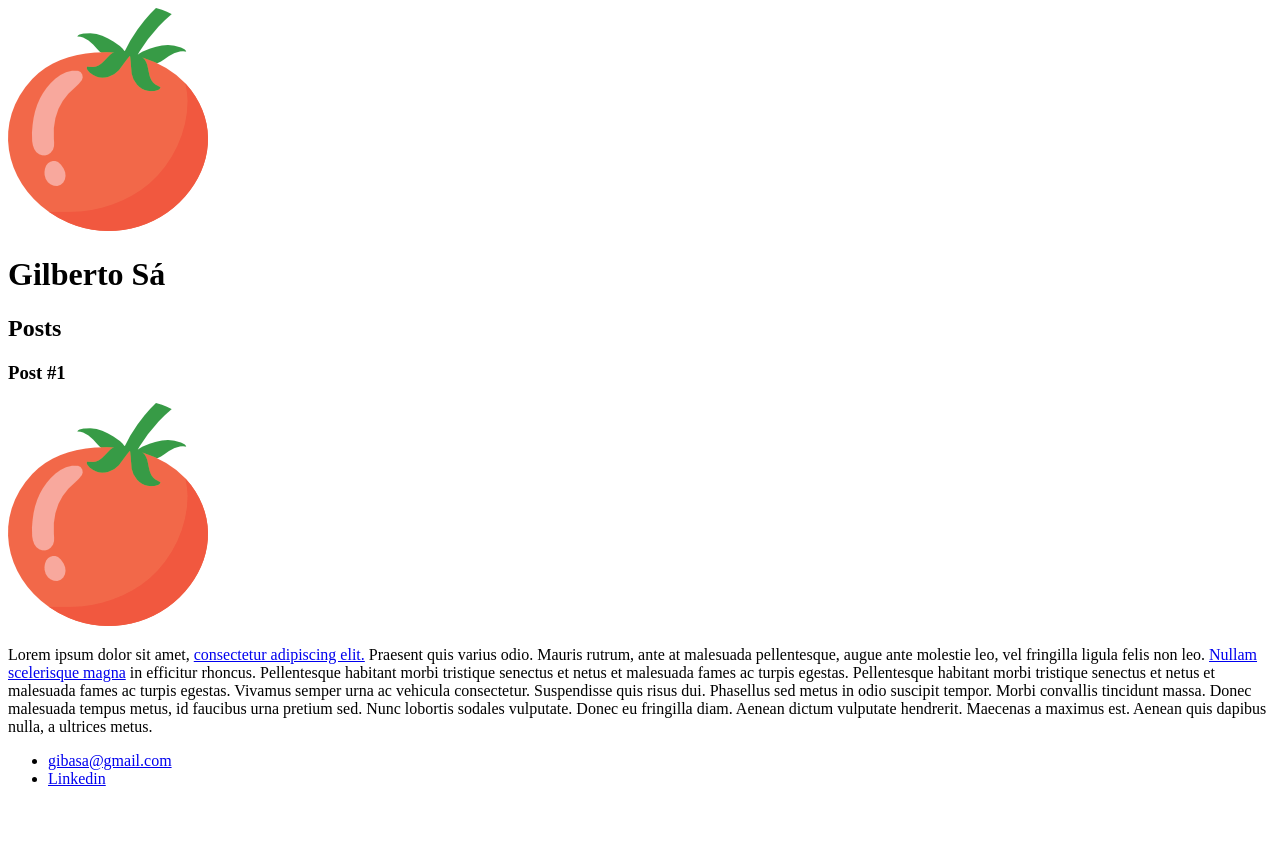
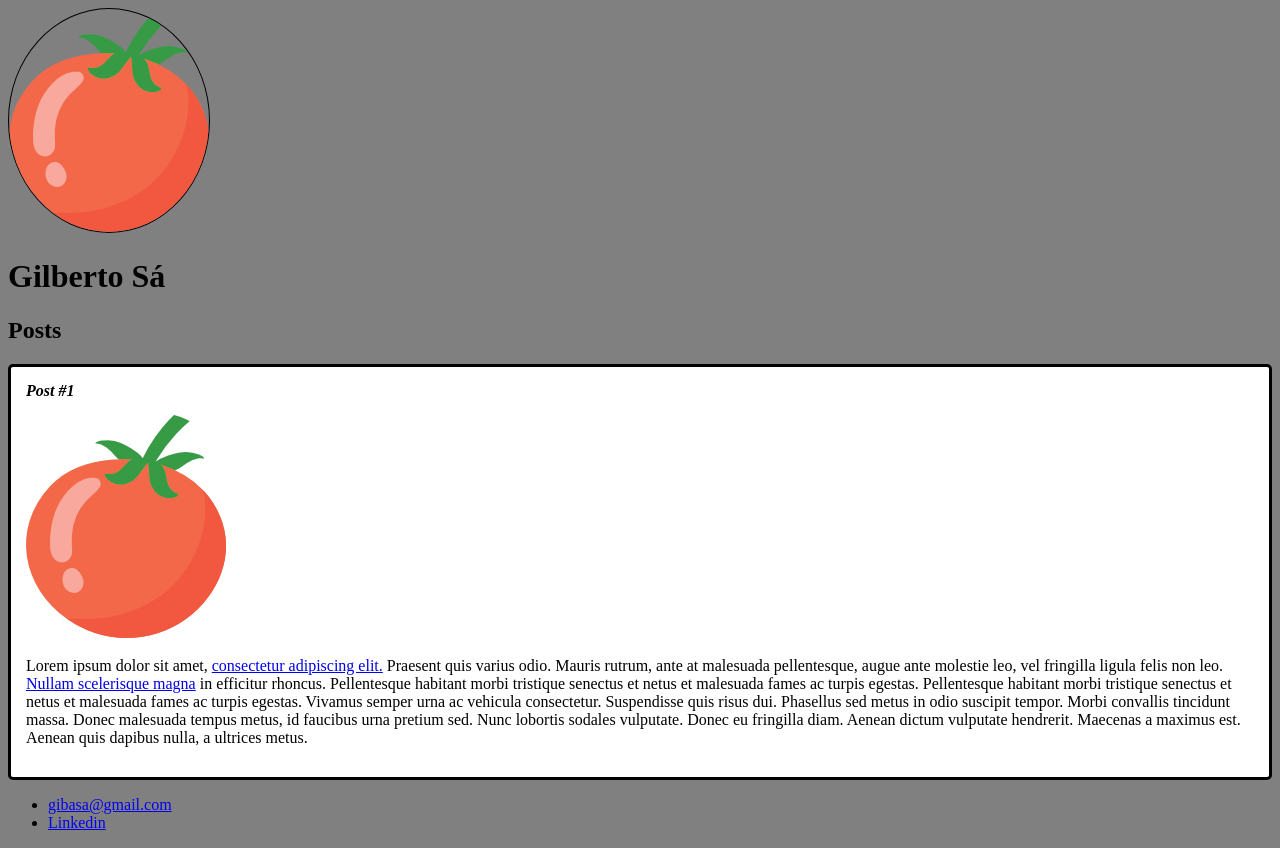
Before and after one commit to Gibasa/Bootcamp-Santander-Dio, a plain HTML site: page Html e Css/Site-teste.html in a window 1280 px wide. Before the commit the page ends 804 px from the top, so only its background shows below. Drawn offline with Linux system fonts and the light colour scheme; files whose address does not match are found by name.

Commit message:
Iniciado o estudo de estilização com CSS. Adicionado materiais complementares CSS

```diff
--- a/Html e Css/Site-teste.html
+++ b/Html e Css/Site-teste.html
@@ -3,22 +3,23 @@
     <head>
         <meta charset="utf-8">
         <title>Gilberto Sá</title>
+        <link rel="Stylesheet" href="style.css"
     </head>
     <body>
         <header>
-            <img src="tomato.jpg" alt="ilustração tomate">
-            <h1>Gilberto Sá</h1>
+            <img src="tomato.jpg" alt="ilustração tomate" class="photo">
+            <h1 id="title">Gilberto Sá</h1>
         </header>
         <section>
             <header>
-                <h2>Posts</h2>
+                <h2 class="subtitle">Posts</h2>
             </header>
-            <article>
+            <article class="post">
                 <header>
-                    <h3>Post #1</h3>
-                    <img src="C:\Users\gibas\OneDrive\Área de Trabalho\Dio\dio-desafio-github-primeiro-repositorio\Html e Css\tinifiedtomato\tomato.jpg">
+                    <h3 class="post_title">Post #1</h3>
+                    <img src="tomato.jpg" class="post_image">
                 </header>
-                <p>
+                <p class="post_content">
                     Lorem ipsum dolor sit amet, <a href="https://www.linkedin.com/in/gilberto-mullem-vita-pedreira-de-freitas-sá/"target="_blank">consectetur adipiscing elit.</a> Praesent quis varius odio. Mauris rutrum, ante at malesuada pellentesque, augue ante molestie leo, vel fringilla ligula felis non leo. <a href="gibasa@gmail.com">Nullam scelerisque magna</a> in efficitur rhoncus. Pellentesque habitant morbi tristique senectus et netus et malesuada fames ac turpis egestas. Pellentesque habitant morbi tristique senectus et netus et malesuada fames ac turpis egestas. Vivamus semper urna ac vehicula consectetur. Suspendisse quis risus dui. Phasellus sed metus in odio suscipit tempor. Morbi convallis tincidunt massa. Donec malesuada tempus metus, id faucibus urna pretium sed. Nunc lobortis sodales vulputate. Donec eu fringilla diam. Aenean dictum vulputate hendrerit. Maecenas a maximus est. Aenean quis dapibus nulla, a ultrices metus.
                 </p>
             </article>
--- /dev/null
+++ b/Html e Css/style.css
@@ -0,0 +1,37 @@
+body{
+    background-color: gray;
+}
+
+.photo{
+    border: 1px solid black ;
+    border-radius: 50%;
+}
+
+#title, .subtitle, .post_title {
+    color: black;
+}
+
+.post_title{
+    font-size: 16px;
+    font-style: italic;
+    margin: 0;
+    margin-bottom: 15px;
+}
+
+.post {
+    background-color: white;
+    padding: 15px;
+    border: 3px solid black;
+    margin-bottom: 15px;
+    border-radius: 5px;
+}
+
+.post_content{
+    margin: 0;
+    margin-bottom: 15px;
+}
+
+.post_image{
+    margin: 0;
+    margin-bottom: 15px;
+}
```
Also changed, not shown: Html e Css/Material de apoio CSS.txt (added).
